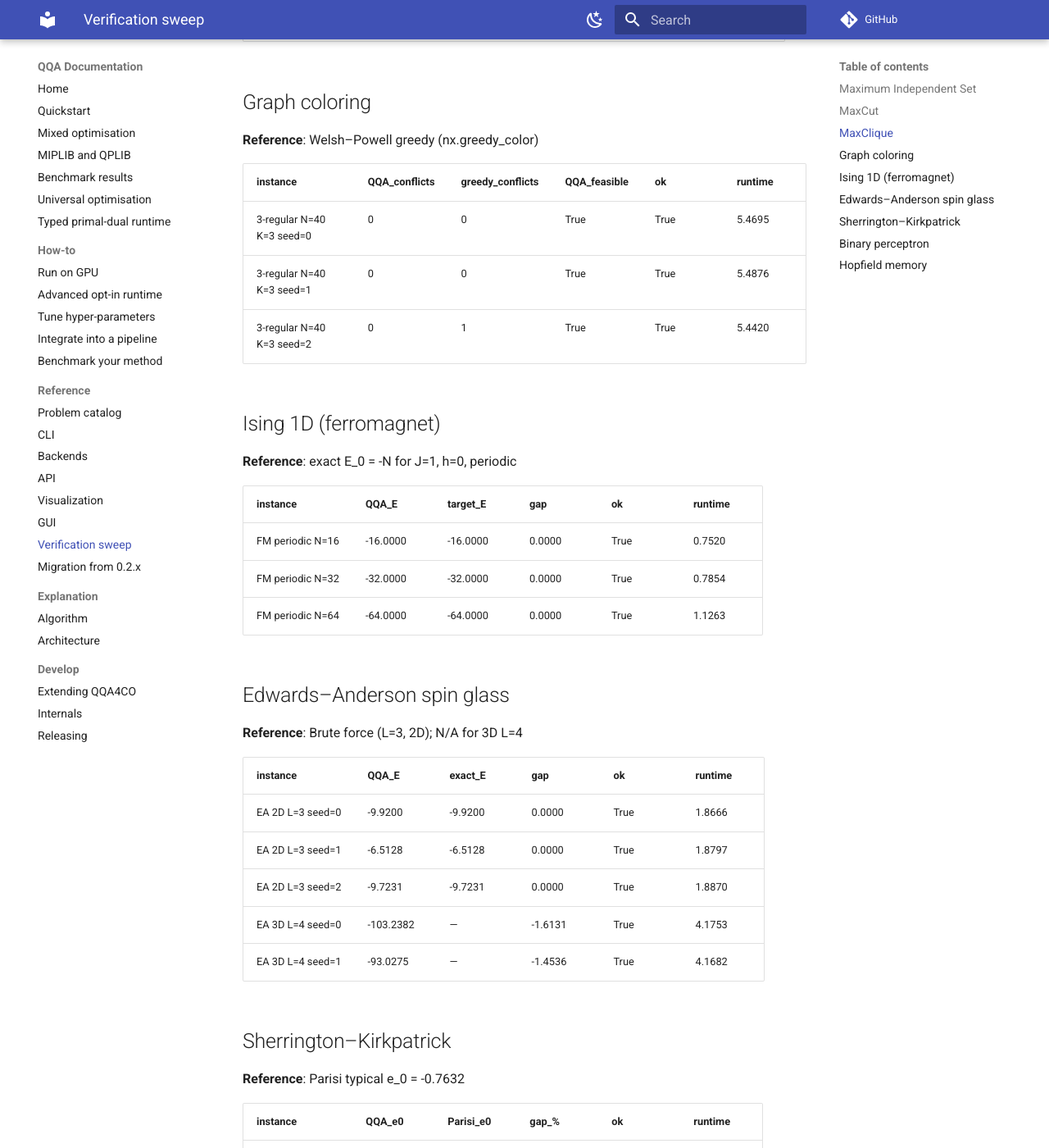
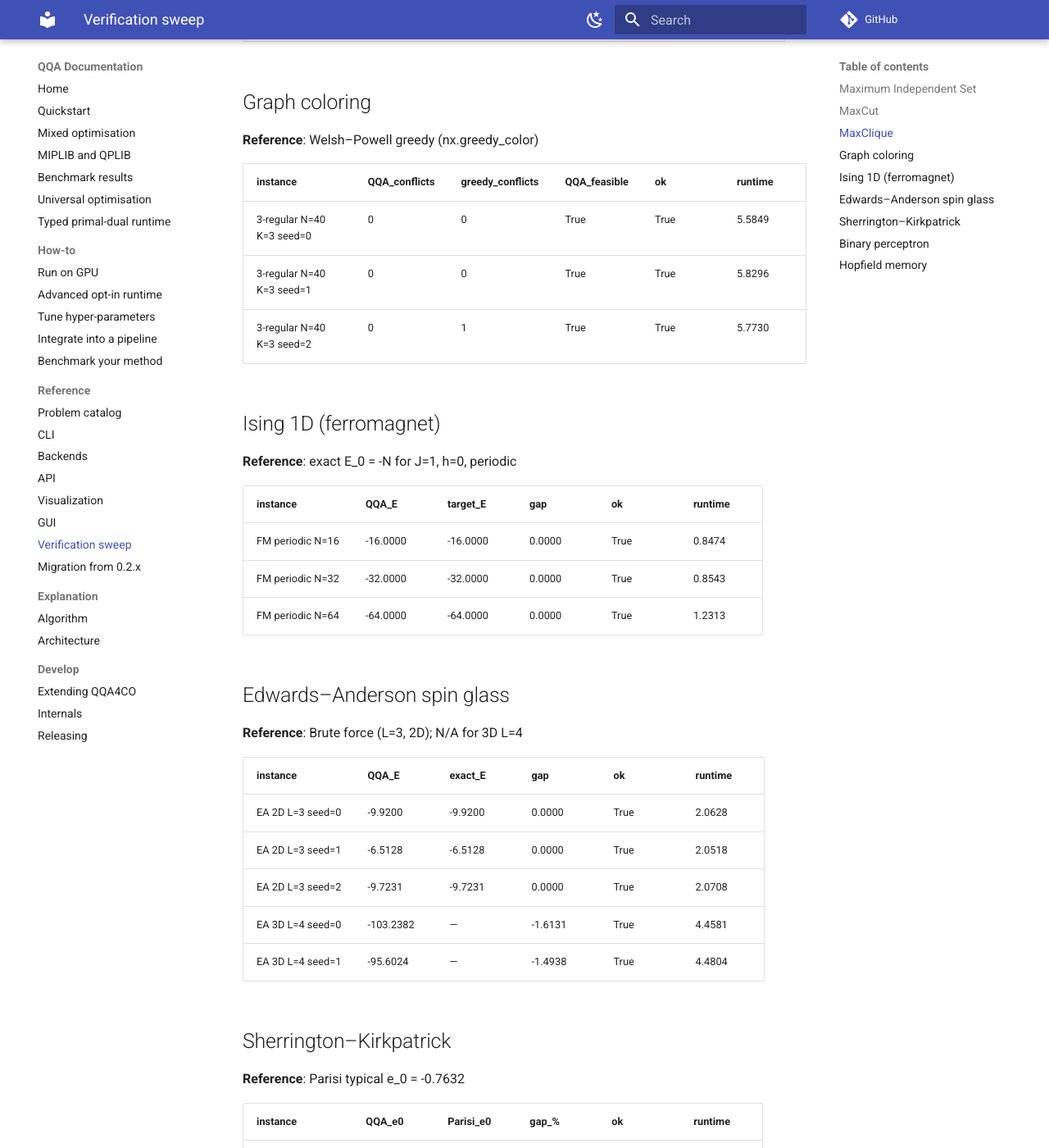
Before and after one commit to Yuma-Ichikawa/QQA4CO, an MkDocs documentation site: the page built from docs/verification.md, in a window 1280 px wide and 1400 px high, scrolled down 1266 px. Shown: the whole window at 82% size. Built offline with MkDocs 1.6.1 and Material for MkDocs 9.7.7, drawn with Linux system fonts in a browser that asks for light colours; comment, search, counter and statistics services are not loaded; some of the changed text lies outside the part shown.

```diff
--- a/docs/verification.md
+++ b/docs/verification.md
@@ -33,9 +33,9 @@ boolean `ok` flag that must hold for the sweep to be considered successful.
 
 | instance | QQA | nx_approx | delta | ok | runtime |
 | --- | --- | --- | --- | --- | --- |
-| G(n=30, p=0.5) seed=0 | 6 | 5 | 1 | True | 3.6767 |
-| G(n=40, p=0.4) seed=1 | 6 | 5 | 1 | True | 4.1014 |
-| G(n=50, p=0.3) seed=2 | 5 | 4 | 1 | True | 4.2604 |
+| G(n=30, p=0.5) seed=0 | 6 | 5 | 1 | True | 3.9497 |
+| G(n=40, p=0.4) seed=1 | 6 | 5 | 1 | True | 4.2944 |
+| G(n=50, p=0.3) seed=2 | 5 | 4 | 1 | True | 4.6893 |
 
 ## Graph coloring
 
@@ -43,9 +43,9 @@ boolean `ok` flag that must hold for the sweep to be considered successful.
 
 | instance | QQA_conflicts | greedy_conflicts | QQA_feasible | ok | runtime |
 | --- | --- | --- | --- | --- | --- |
-| 3-regular N=40 K=3 seed=0 | 0 | 0 | True | True | 5.4695 |
-| 3-regular N=40 K=3 seed=1 | 0 | 0 | True | True | 5.4876 |
-| 3-regular N=40 K=3 seed=2 | 0 | 1 | True | True | 5.4420 |
+| 3-regular N=40 K=3 seed=0 | 0 | 0 | True | True | 5.5849 |
+| 3-regular N=40 K=3 seed=1 | 0 | 0 | True | True | 5.8296 |
+| 3-regular N=40 K=3 seed=2 | 0 | 1 | True | True | 5.7730 |
 
 ## Ising 1D (ferromagnet)
 
@@ -53,9 +53,9 @@ boolean `ok` flag that must hold for the sweep to be considered successful.
 
 | instance | QQA_E | target_E | gap | ok | runtime |
 | --- | --- | --- | --- | --- | --- |
-| FM periodic N=16 | -16.0000 | -16.0000 | 0.0000 | True | 0.7520 |
-| FM periodic N=32 | -32.0000 | -32.0000 | 0.0000 | True | 0.7854 |
-| FM periodic N=64 | -64.0000 | -64.0000 | 0.0000 | True | 1.1263 |
+| FM periodic N=16 | -16.0000 | -16.0000 | 0.0000 | True | 0.8474 |
+| FM periodic N=32 | -32.0000 | -32.0000 | 0.0000 | True | 0.8543 |
+| FM periodic N=64 | -64.0000 | -64.0000 | 0.0000 | True | 1.2313 |
 
 ## Edwards–Anderson spin glass
 
@@ -63,11 +63,11 @@ boolean `ok` flag that must hold for the sweep to be considered successful.
 
 | instance | QQA_E | exact_E | gap | ok | runtime |
 | --- | --- | --- | --- | --- | --- |
-| EA 2D L=3 seed=0 | -9.9200 | -9.9200 | 0.0000 | True | 1.8666 |
-| EA 2D L=3 seed=1 | -6.5128 | -6.5128 | 0.0000 | True | 1.8797 |
-| EA 2D L=3 seed=2 | -9.7231 | -9.7231 | 0.0000 | True | 1.8870 |
-| EA 3D L=4 seed=0 | -103.2382 | — | -1.6131 | True | 4.1753 |
-| EA 3D L=4 seed=1 | -93.0275 | — | -1.4536 | True | 4.1682 |
+| EA 2D L=3 seed=0 | -9.9200 | -9.9200 | 0.0000 | True | 2.0628 |
+| EA 2D L=3 seed=1 | -6.5128 | -6.5128 | 0.0000 | True | 2.0518 |
+| EA 2D L=3 seed=2 | -9.7231 | -9.7231 | 0.0000 | True | 2.0708 |
+| EA 3D L=4 seed=0 | -103.2382 | — | -1.6131 | True | 4.4581 |
+| EA 3D L=4 seed=1 | -95.6024 | — | -1.4938 | True | 4.4804 |
 
 ## Sherrington–Kirkpatrick
 
```
Also changed, not shown: other parts of docs/verification.md (+16 -16 lines), 2 other files.
